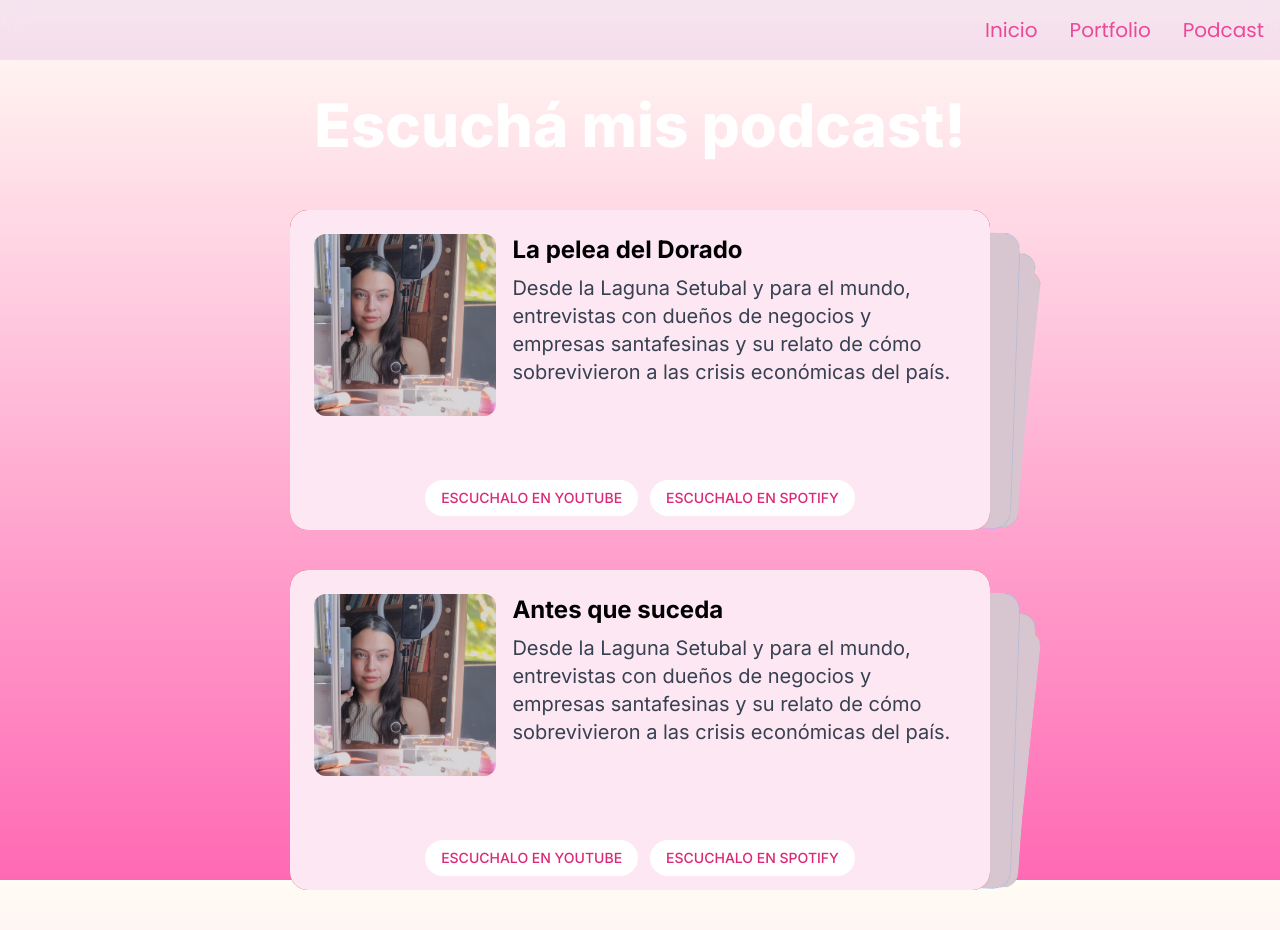
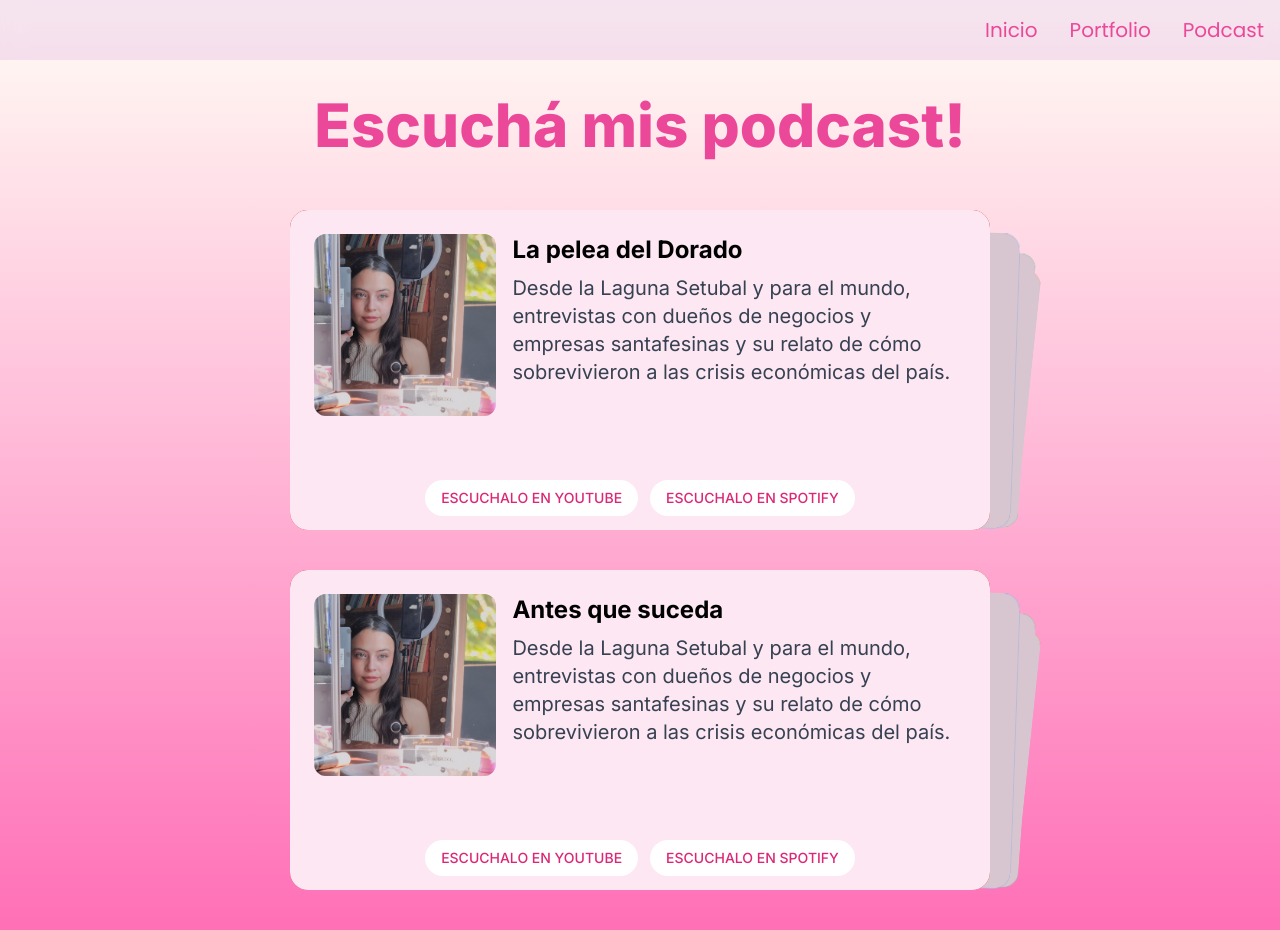
Before and after one commit to ignaciochiappero/jazmindfinton, a Next.js app: page /podcast in a window 1280 px wide. Shown: the top 930 px of the page. Built offline with nearby package versions, Linux system fonts and the light colour scheme.

Commit message:
arreglo texto escucha mis podcast y franja inferior

```diff
--- a/src/app/(pages)/podcast/page.jsx
+++ b/src/app/(pages)/podcast/page.jsx
@@ -5,11 +5,11 @@ import App from './swiper/App'
 
 const Portfolio = () => {
   return (
-    <div className='h-screen'>
+    <div className='mb-20'>
       <div className="mt-20 flex-col items-center justify-center text-center">
 
-        <h1 className="text-white mb-4 text-4xl sm:text-5xl lg:text-6xl lg:leading-normal font-extrabold">
-            <span className="text-transparent bg-clip-text bg-gradient-to-r  text-white">
+        <h1 className=" mb-4 text-4xl sm:text-5xl lg:text-6xl lg:leading-normal font-extrabold">
+            <span className=" text-secondary-500">
               Escuchá mis podcast!
             </span>
         </h1>
```
